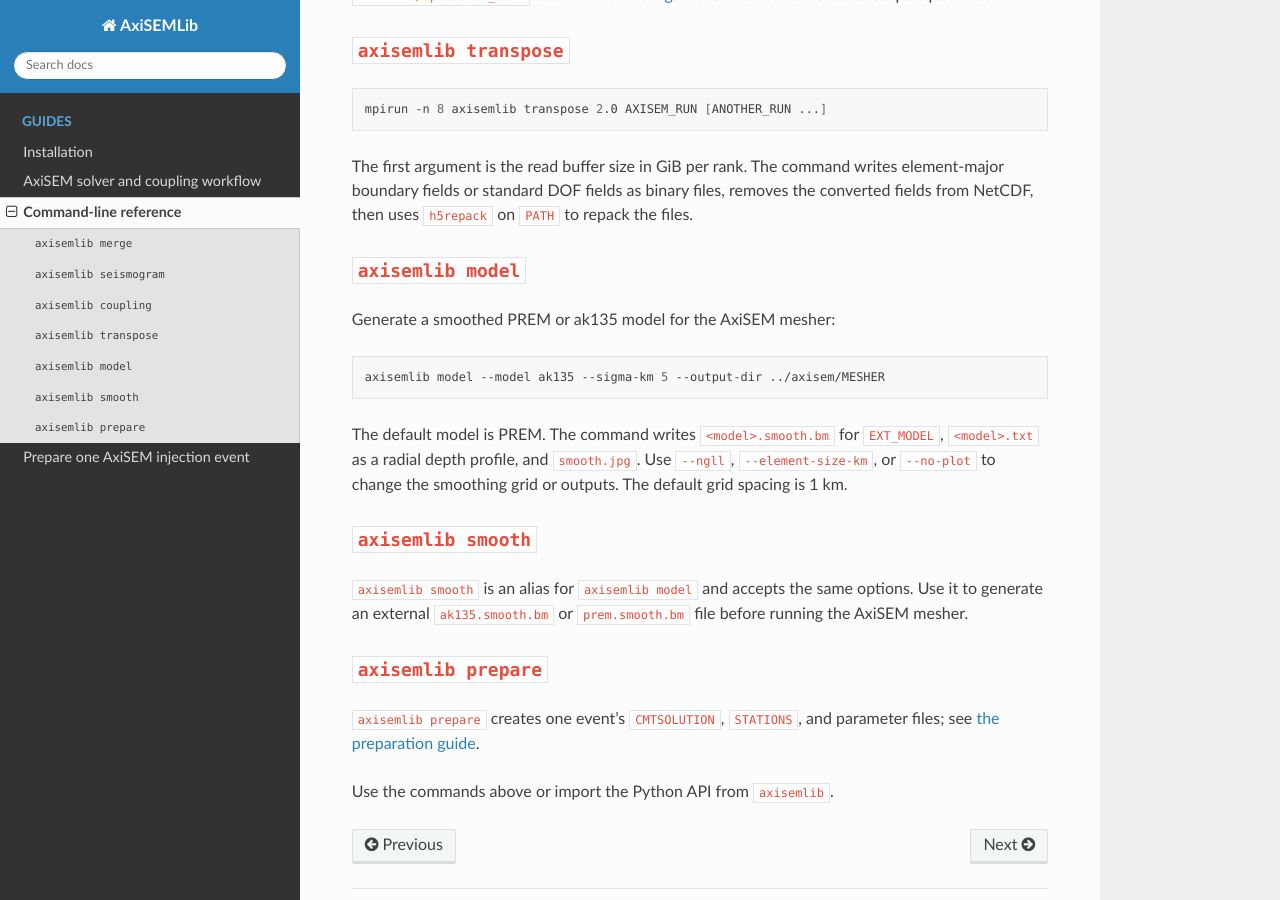
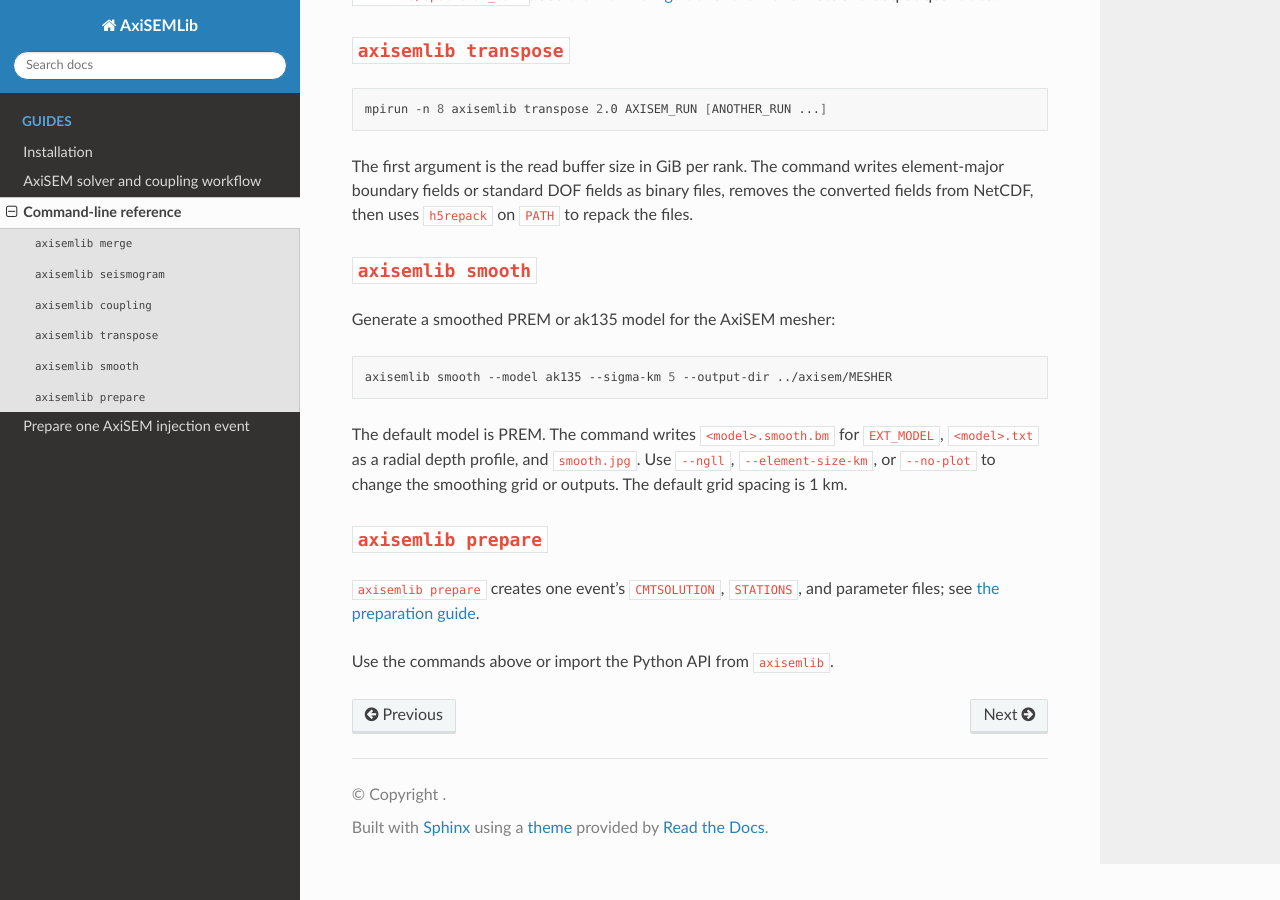
Before and after one commit to nqdu/AxiSEMLib, a Sphinx documentation site: the page built from doc/cli.md, in a window 1280 px wide and 900 px high, scrolled down 977 px. Built offline with Sphinx 7.4.7 and the Read the Docs theme 3.1.0, drawn with Linux system fonts in a browser that asks for light colours.

````diff
--- a/doc/cli.md
+++ b/doc/cli.md
@@ -55,12 +55,12 @@ element-major boundary fields or standard DOF fields as binary files, removes
 the converted fields from NetCDF, then uses `h5repack` on `PATH` to repack the
 files.
 
-## `axisemlib model`
+## `axisemlib smooth`
 
 Generate a smoothed PREM or ak135 model for the AxiSEM mesher:
 
 ```bash
-axisemlib model --model ak135 --sigma-km 5 --output-dir ../axisem/MESHER
+axisemlib smooth --model ak135 --sigma-km 5 --output-dir ../axisem/MESHER
 ```
 
 The default model is PREM. The command writes `<model>.smooth.bm` for
@@ -68,12 +68,6 @@ The default model is PREM. The command writes `<model>.smooth.bm` for
 Use `--ngll`, `--element-size-km`, or `--no-plot` to change the smoothing
 grid or outputs. The default grid spacing is 1 km.
 
-## `axisemlib smooth`
-
-`axisemlib smooth` is an alias for `axisemlib model` and accepts the same
-options. Use it to generate an external `ak135.smooth.bm` or
-`prem.smooth.bm` file before running the AxiSEM mesher.
-
 ## `axisemlib prepare`
 
 `axisemlib prepare` creates one event's `CMTSOLUTION`, `STATIONS`, and
````
Also changed, not shown: 1 other file.
